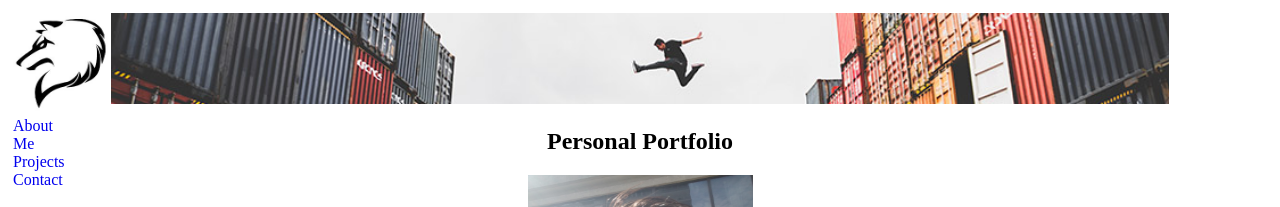
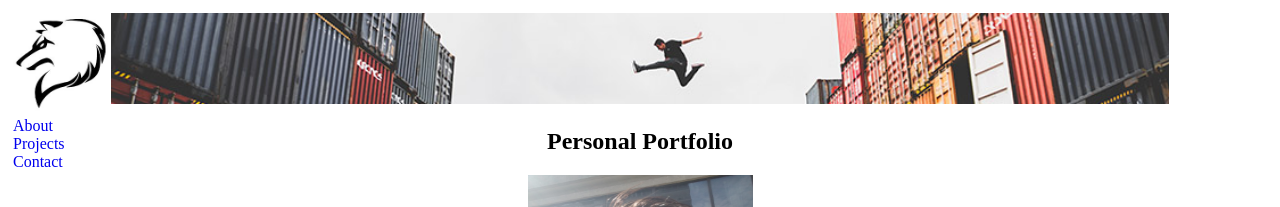
Before and after one commit to matchstixs/matchstixs.github.io, a plain HTML site: page index.html in a window 1280 px wide. Shown: the top 207 px of the page. Drawn offline with Linux system fonts and the light colour scheme; a web font is replaced by a local one.

Commit message:
Update index.html

```diff
--- a/index.html
+++ b/index.html
@@ -10,7 +10,7 @@
 
     <div class="sidenavi">
       <img class="logo" src="images/webicon.jpg" alt="Error_202">
-      <a href="index.html">About Me</a>
+      <a href="index.html">About</a>
       <a href="#">Projects</a>
       <a href="contact_me.html">Contact</a>
     </div>
```
